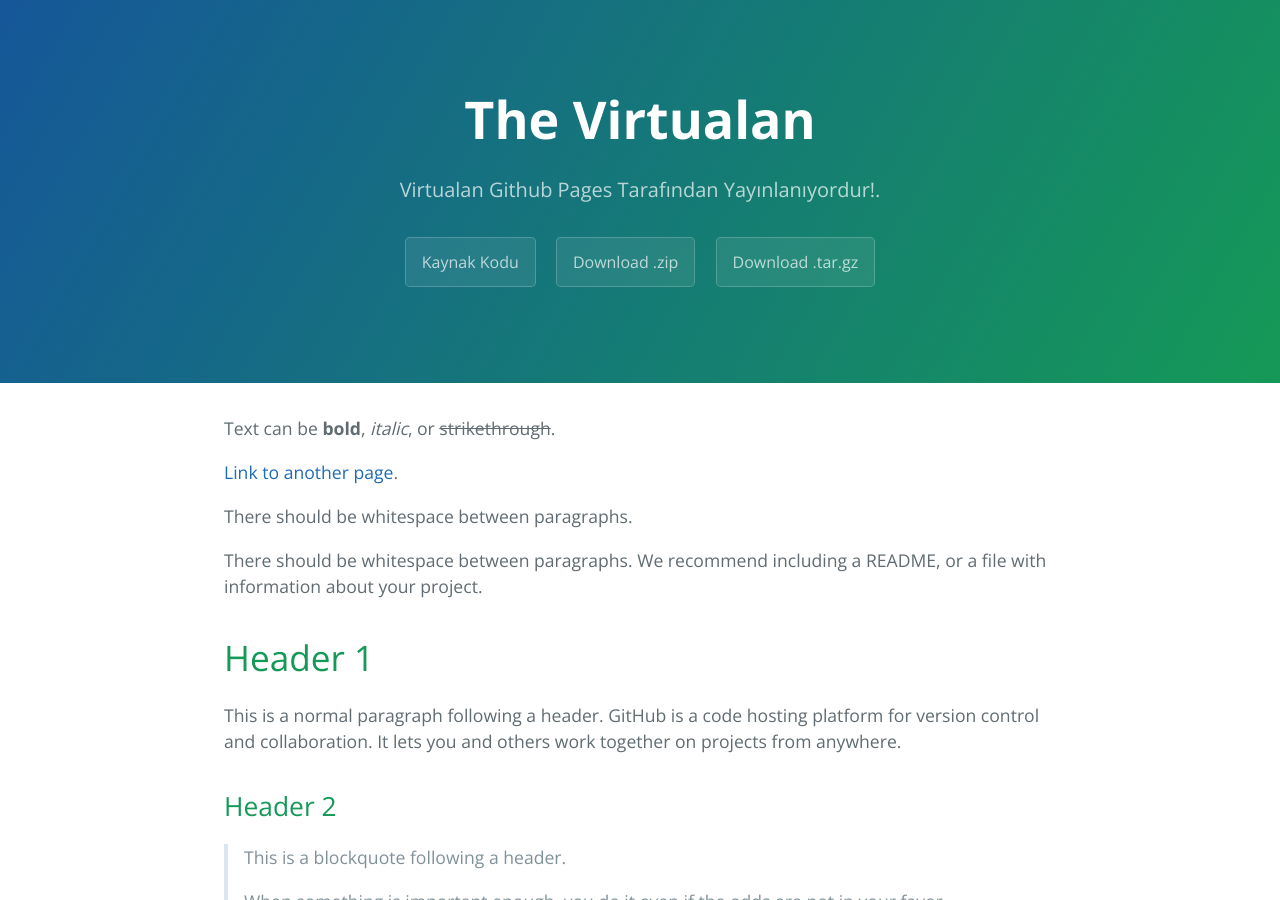
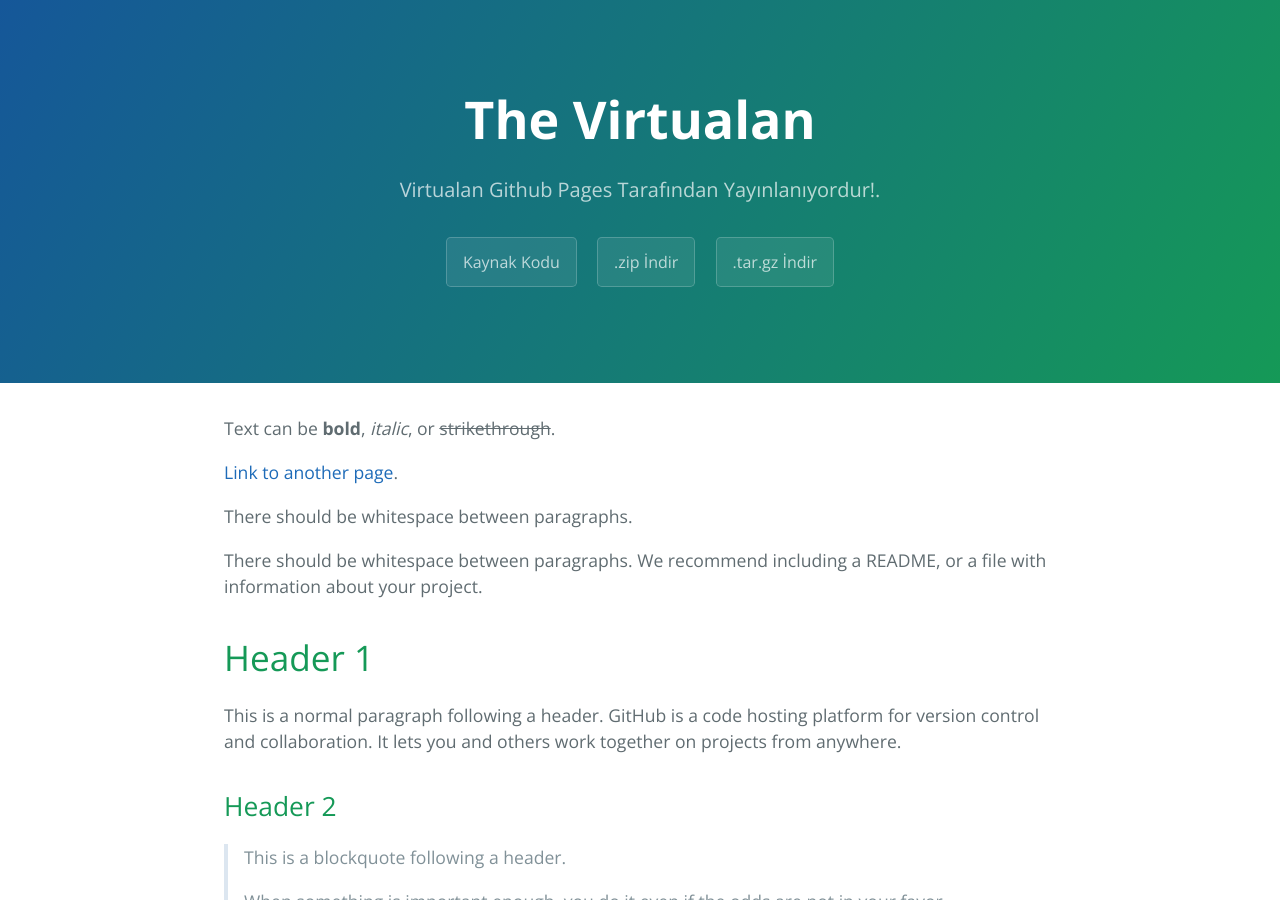
Before and after one commit to RaufSSen/thevirtualan, a Jekyll site: the page built from index.md, in a window 1280 px wide and 900 px high. Built offline with Jekyll 4.4.1, drawn with Linux system fonts in a browser that asks for light colours.

Commit message:
Update default.html

```diff
--- a/_layouts/default.html
+++ b/_layouts/default.html
@@ -19,8 +19,8 @@
         <a href="https://github.com/RaufSSen/thevirtualan" class="btn">Kaynak Kodu</a>
       {% endif %}
       {% if site.show_downloads %}
-        <a href="{{ site.github.zip_url }}" class="btn">Download .zip</a>
-        <a href="{{ site.github.tar_url }}" class="btn">Download .tar.gz</a>
+        <a href="{{ site.github.zip_url }}" class="btn">.zip İndir</a>
+        <a href="{{ site.github.tar_url }}" class="btn">.tar.gz İndir</a>
       {% endif %}
     </header>
 
```
Also changed, not shown: other parts of _layouts/default.html (+1 -1 lines).
